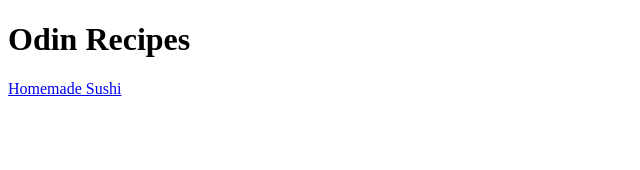
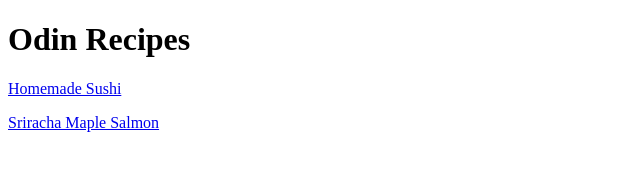
Before and after one commit to kbilly1/project-recipes, a plain HTML site: page index.html in a window 1280 px wide. Shown: the whole page, without its empty margins (0-640 px from the left). Drawn offline with Linux system fonts and the light colour scheme.

Commit message:
Add link to second recipe Sriracha Maple Salmon

```diff
--- a/index.html
+++ b/index.html
@@ -9,5 +9,6 @@
     <h1>Odin Recipes</h1>
 
     <p><a href="recipes/sushi.html">Homemade Sushi</a></p>
+    <p><a href="recipes/salmon.html">Sriracha Maple Salmon</a></p>
 </body>
 </html>
```
